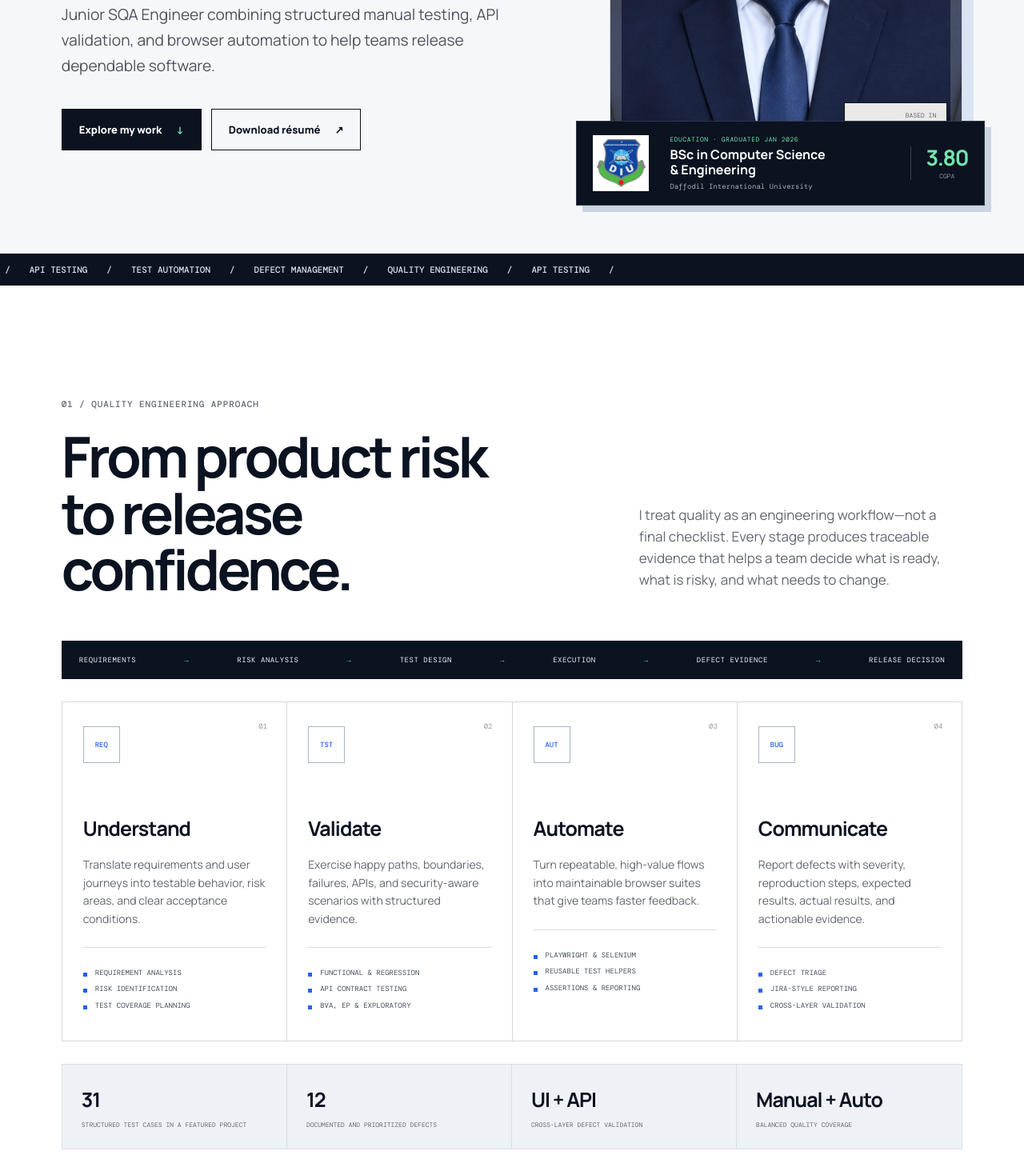
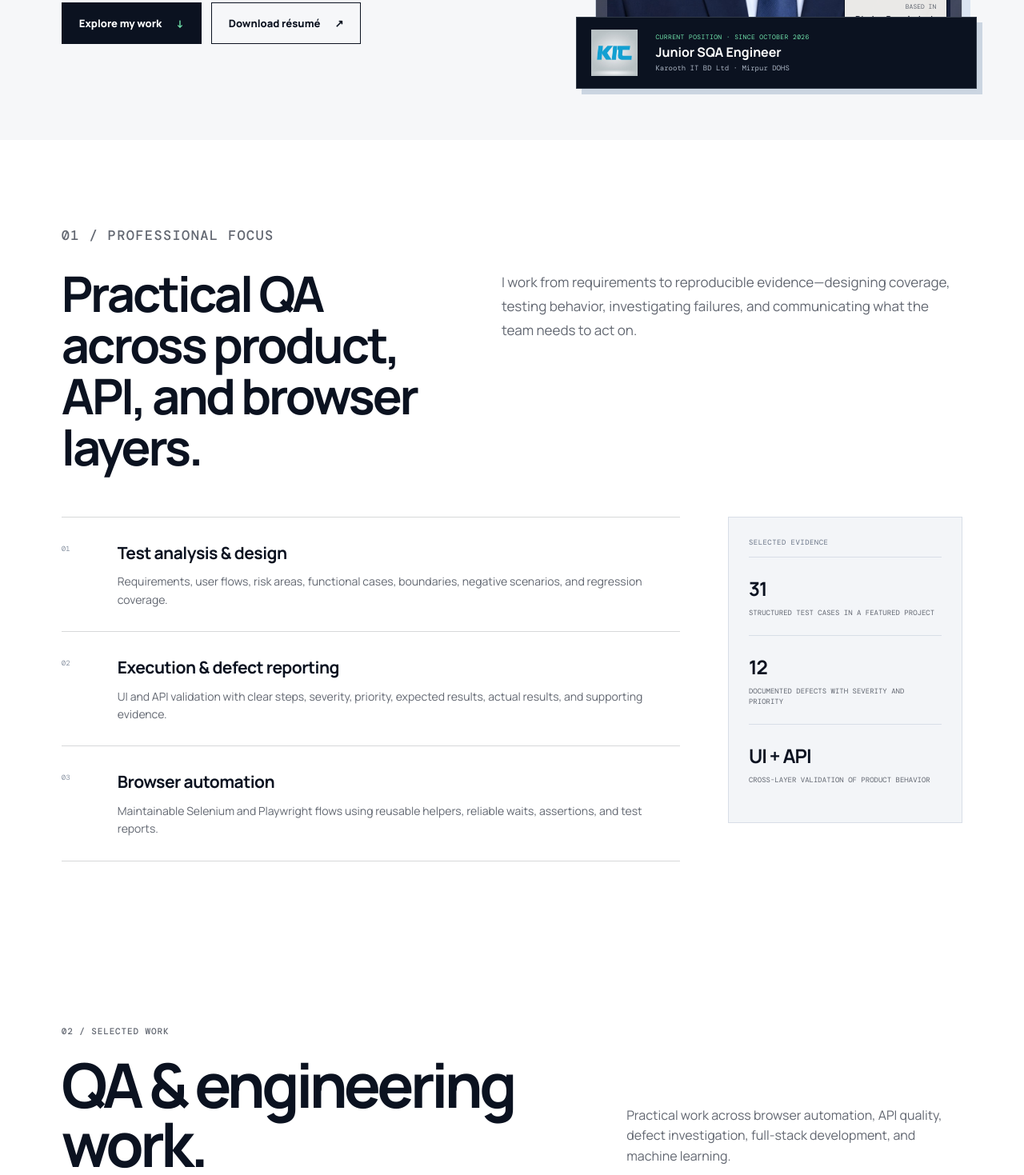
Before and after one commit to Fahimfaisaltalha/Talha_SQA_Portfolio, a plain HTML site: page dist/index.html in a window 1280 px wide. Shown: the part 625-2094 px from the top of the page at 80% size. Drawn offline with nearby package versions, Linux system fonts and the light colour scheme.

Commit message:
Update Site source

```diff
--- a/dist/index.html
+++ b/dist/index.html
@@ -44,9 +44,12 @@
     <section class="hero" id="top">
       <div class="hero-grid">
         <div class="hero-copy reveal">
-          <p class="eyebrow"><span class="status-dot"></span> Available for SQA opportunities</p>
-          <h1>Software quality,<br>engineered with <em>evidence.</em></h1>
-          <p class="hero-lead">Junior SQA Engineer combining structured manual testing, API validation, and browser automation to help teams release dependable software.</p>
+          <p class="eyebrow"><span class="status-dot"></span> Quality assurance · Dhaka, Bangladesh</p>
+          <h1>Junior SQA<br>Engineer</h1>
+          <p class="hero-lead">I test web applications across the UI and API layers, document defects clearly, and automate repeatable browser workflows with Playwright and Selenium.</p>
+          <div class="hero-scope" aria-label="Core quality assurance capabilities">
+            <span>Manual testing</span><span>API testing</span><span>Test automation</span>
+          </div>
           <div class="hero-actions">
             <a class="button button-primary" href="#work">Explore my work <span aria-hidden="true">↓</span></a>
             <a class="button button-ghost" href="assets/Fahim-Faisal-Talha-Resume.pdf" download>Download résumé <span aria-hidden="true">↗</span></a>
@@ -59,71 +62,36 @@
             <span class="portrait-index" aria-hidden="true">PROFILE / 01</span>
             <div class="portrait-label"><span>Based in</span><strong>Dhaka, Bangladesh</strong></div>
           </div>
-          <div class="education-spotlight" aria-label="Education at Daffodil International University">
-            <div class="university-logo"><img src="assets/daffodil-international-university-logo.png" alt="Daffodil International University logo" width="1200" height="1200"></div>
-            <div class="education-copy">
-              <span class="education-label">Education · Graduated Jan 2026</span>
-              <strong>BSc in Computer Science<br>&amp; Engineering</strong>
-              <p>Daffodil International University</p>
+          <div class="current-role-spotlight" aria-label="Current position at Karooth IT BD Ltd">
+            <div class="current-company-logo"><img src="assets/karooth-it-logo.jpg" alt="Karooth IT Bangladesh logo" width="200" height="200"></div>
+            <div class="current-role-copy">
+              <span>Current position · Since October 2026</span>
+              <strong>Junior SQA Engineer</strong>
+              <p>Karooth IT BD Ltd · Mirpur DOHS</p>
             </div>
-            <div class="education-score"><strong>3.80</strong><span>CGPA</span></div>
           </div>
         </div>
       </div>
-      <div class="hero-marquee" aria-hidden="true">
-        <div><span>QUALITY ENGINEERING</span><i>/</i><span>API TESTING</span><i>/</i><span>TEST AUTOMATION</span><i>/</i><span>DEFECT MANAGEMENT</span><i>/</i><span>QUALITY ENGINEERING</span><i>/</i><span>API TESTING</span><i>/</i></div>
-      </div>
     </section>
 
-    <section class="quality-overview section-pad" id="approach">
-      <div class="quality-heading reveal">
-        <div>
-          <p class="section-kicker">01 / Quality engineering approach</p>
-          <h2>From product risk<br>to release confidence.</h2>
+    <section class="professional-summary section-pad" id="approach">
+      <div class="summary-heading reveal">
+        <p class="section-kicker">01 / Professional focus</p>
+        <h2>Practical QA across product, API, and browser layers.</h2>
+        <p>I work from requirements to reproducible evidence—designing coverage, testing behavior, investigating failures, and communicating what the team needs to act on.</p>
+      </div>
+      <div class="summary-content">
+        <div class="focus-list">
+          <article class="focus-row reveal"><span>01</span><div><h3>Test analysis &amp; design</h3><p>Requirements, user flows, risk areas, functional cases, boundaries, negative scenarios, and regression coverage.</p></div></article>
+          <article class="focus-row reveal"><span>02</span><div><h3>Execution &amp; defect reporting</h3><p>UI and API validation with clear steps, severity, priority, expected results, actual results, and supporting evidence.</p></div></article>
+          <article class="focus-row reveal"><span>03</span><div><h3>Browser automation</h3><p>Maintainable Selenium and Playwright flows using reusable helpers, reliable waits, assertions, and test reports.</p></div></article>
         </div>
-        <p>I treat quality as an engineering workflow—not a final checklist. Every stage produces traceable evidence that helps a team decide what is ready, what is risky, and what needs to change.</p>
-      </div>
-
-      <div class="qa-pipeline reveal" aria-label="Quality assurance workflow">
-        <span>Requirements</span><i>→</i><span>Risk analysis</span><i>→</i><span>Test design</span><i>→</i><span>Execution</span><i>→</i><span>Defect evidence</span><i>→</i><span>Release decision</span>
-      </div>
-
-      <div class="quality-grid">
-        <article class="quality-step reveal">
-          <span class="step-index">01</span>
-          <div class="step-icon" aria-hidden="true">REQ</div>
-          <h3>Understand</h3>
-          <p>Translate requirements and user journeys into testable behavior, risk areas, and clear acceptance conditions.</p>
-          <ul><li>Requirement analysis</li><li>Risk identification</li><li>Test coverage planning</li></ul>
-        </article>
-        <article class="quality-step reveal">
-          <span class="step-index">02</span>
-          <div class="step-icon" aria-hidden="true">TST</div>
-          <h3>Validate</h3>
-          <p>Exercise happy paths, boundaries, failures, APIs, and security-aware scenarios with structured evidence.</p>
-          <ul><li>Functional & regression</li><li>API contract testing</li><li>BVA, EP & exploratory</li></ul>
-        </article>
-        <article class="quality-step reveal">
-          <span class="step-index">03</span>
-          <div class="step-icon" aria-hidden="true">AUT</div>
-          <h3>Automate</h3>
-          <p>Turn repeatable, high-value flows into maintainable browser suites that give teams faster feedback.</p>
-          <ul><li>Playwright & Selenium</li><li>Reusable test helpers</li><li>Assertions & reporting</li></ul>
-        </article>
-        <article class="quality-step reveal">
-          <span class="step-index">04</span>
-          <div class="step-icon" aria-hidden="true">BUG</div>
-          <h3>Communicate</h3>
-          <p>Report defects with severity, reproduction steps, expected results, actual results, and actionable evidence.</p>
-          <ul><li>Defect triage</li><li>Jira-style reporting</li><li>Cross-layer validation</li></ul>
-        </article>
-      </div>
-
-      <div class="evidence-bar reveal">
-        <div><strong>31</strong><span>Structured test cases in a featured project</span></div>
-        <div><strong>12</strong><span>Documented and prioritized defects</span></div>
-        <div><strong>UI + API</strong><span>Cross-layer defect validation</span></div>
-        <div><strong>Manual + Auto</strong><span>Balanced quality coverage</span></div>
+        <aside class="summary-evidence reveal" aria-label="Selected quality assurance evidence">
+          <span class="evidence-label">Selected evidence</span>
+          <div><strong>31</strong><p>Structured test cases in a featured project</p></div>
+          <div><strong>12</strong><p>Documented defects with severity and priority</p></div>
+          <div><strong>UI + API</strong><p>Cross-layer validation of product behavior</p></div>
+        </aside>
       </div>
     </section>
 
@@ -220,6 +188,7 @@
       </div>
       <div class="education-row reveal">
         <p class="section-kicker">Education</p>
+        <div class="education-logo"><img src="assets/daffodil-international-university-logo.png" alt="Daffodil International University logo" width="1200" height="1200"></div>
         <div><h3>BSc in Computer Science & Engineering</h3><p>Daffodil International University · Ashulia, Dhaka</p></div>
         <div class="education-meta"><strong>3.80</strong><span>CGPA · Jan 2026</span></div>
       </div>
--- a/dist/styles.css
+++ b/dist/styles.css
@@ -40,16 +40,19 @@ button { font: inherit; }
 .menu-toggle, .mobile-menu { display: none; }
 
 .hero { padding-top: 84px; min-height: 100vh; background: var(--paper); }
-.hero-grid { min-height: calc(100vh - 130px); display: grid; grid-template-columns: 1.08fr .92fr; align-items: center; gap: clamp(42px, 6vw, 100px); max-width: 1440px; margin: auto; padding: 70px clamp(20px, 6vw, 90px) 60px; }
+.hero-grid { min-height: calc(100vh - 84px); display: grid; grid-template-columns: 1.08fr .92fr; align-items: center; gap: clamp(42px, 6vw, 100px); max-width: 1360px; margin: auto; padding: 64px clamp(20px, 6vw, 90px); }
 .hero-grid > *, .intro-grid > *, .project-featured > *, .project-grid > *, .skills-layout > *, .research-grid > * { min-width: 0; }
 .eyebrow, .section-kicker, .project-type { font: 500 11px/1.4 var(--mono); letter-spacing: .08em; text-transform: uppercase; }
 .eyebrow { display: flex; align-items: center; gap: 10px; margin: 0 0 28px; }
 .status-dot { width: 9px; height: 9px; border-radius: 50%; background: #65bd49; box-shadow: 0 0 0 5px rgba(101, 189, 73, .14); animation: pulse 2s infinite; }
 @keyframes pulse { 50% { box-shadow: 0 0 0 9px rgba(101, 189, 73, 0); } }
-.hero h1 { margin: 0; max-width: 820px; font-size: clamp(58px, 7vw, 102px); line-height: .91; letter-spacing: -.065em; font-weight: 800; }
+.hero h1 { margin: 0; max-width: 760px; font-size: clamp(58px, 6.3vw, 92px); line-height: .94; letter-spacing: -.055em; font-weight: 800; }
 .hero h1 em { position: relative; color: var(--orange); font-style: normal; }
 .hero h1 em::after { content: ""; position: absolute; height: 8px; left: 4%; right: -2%; bottom: 1px; background: var(--orange); transform: rotate(-2deg); }
 .hero-lead { max-width: 610px; margin: 36px 0 0; color: #4e535c; font-size: clamp(17px, 1.5vw, 21px); line-height: 1.65; }
+.hero-scope { display: flex; flex-wrap: wrap; gap: 0; margin-top: 26px; border-block: 1px solid #d8dee7; }
+.hero-scope span { padding: 10px 18px 10px 0; margin-right: 18px; color: #4c5868; font: 9px var(--mono); letter-spacing: .04em; text-transform: uppercase; }
+.hero-scope span + span::before { content: "/"; margin-right: 18px; color: #a1a9b5; }
 .hero-actions { display: flex; flex-wrap: wrap; gap: 12px; margin-top: 38px; }
 .button { min-height: 52px; display: inline-flex; align-items: center; justify-content: center; gap: 18px; padding: 13px 21px; border: 1px solid var(--ink); font-size: 13px; font-weight: 800; transition: transform .2s, background .2s, color .2s; }
 .button:hover { transform: translateY(-3px); }
@@ -57,8 +60,8 @@ button { font: inherit; }
 .button-primary span { color: var(--lime); }
 .button-ghost:hover { background: var(--white); }
 
-.profile-visual { position: relative; width: min(100%, 600px); justify-self: end; padding: 0 0 58px 42px; }
-.portrait-frame { position: relative; height: clamp(510px, 53vw, 670px); overflow: hidden; background: #dfe3ea; border: 1px solid #c9d1dc; box-shadow: 14px 14px 0 #dbe4f2; }
+.profile-visual { position: relative; width: min(100%, 490px); justify-self: end; padding: 0 0 48px 24px; }
+.portrait-frame { position: relative; height: clamp(420px, 43vw, 540px); overflow: hidden; background: #dfe3ea; border: 1px solid #c9d1dc; box-shadow: 10px 10px 0 #dbe4f2; }
 .portrait-frame::after { content: ""; position: absolute; inset: 0; border: 14px solid rgba(255,255,255,.18); pointer-events: none; }
 .portrait-frame > img { width: 100%; height: 100%; display: block; object-fit: cover; object-position: 50% 24%; filter: saturate(.88) contrast(1.03); }
 .portrait-index { position: absolute; top: 18px; right: 18px; padding: 8px 10px; background: var(--ink); color: var(--lime); font: 9px var(--mono); letter-spacing: .08em; }
@@ -77,6 +80,12 @@ button { font: inherit; }
 .education-score strong, .education-score span { display: block; }
 .education-score strong { color: var(--lime); font-size: 27px; line-height: 1; letter-spacing: -.05em; }
 .education-score span { margin-top: 5px; color: #89929e; font: 8px var(--mono); }
+.current-role-spotlight { position: absolute; left: 0; right: -18px; bottom: 0; z-index: 2; display: grid; grid-template-columns: 64px 1fr; align-items: center; gap: 16px; padding: 15px 18px; background: var(--ink); color: var(--white); border: 1px solid #303946; box-shadow: 7px 7px 0 #cbd5e1; }
+.current-company-logo { width: 58px; height: 58px; overflow: hidden; background: var(--white); }
+.current-company-logo img { width: 100%; height: 100%; object-fit: cover; display: block; }
+.current-role-copy span { display: block; color: var(--lime); font: 8px var(--mono); letter-spacing: .05em; text-transform: uppercase; }
+.current-role-copy strong { display: block; margin-top: 5px; font-size: 16px; line-height: 1.2; }
+.current-role-copy p { margin: 4px 0 0; color: #aab4c2; font: 9px var(--mono); }
 
 .hero-visual { background: var(--ink); color: var(--white); border: 1px solid #2b3441; box-shadow: 18px 18px 0 var(--blue); transform: rotate(1.5deg); }
 .visual-topbar, .visual-footer { display: flex; align-items: center; justify-content: space-between; padding: 14px 18px; border-bottom: 1px solid #2d3540; font: 10px var(--mono); letter-spacing: .08em; }
@@ -104,7 +113,23 @@ button { font: inherit; }
 .hero-marquee i { font-style: normal; }
 @keyframes marquee { to { transform: translateX(-50%); } }
 
-.section-pad { padding: clamp(92px, 11vw, 170px) clamp(20px, 6vw, 90px); }
+.section-pad { padding: clamp(78px, 8vw, 120px) clamp(20px, 6vw, 90px); }
+.professional-summary { background: var(--white); }
+.summary-heading { max-width: 1180px; margin: 0 auto 55px; display: grid; grid-template-columns: 1fr 1.2fr; column-gap: 70px; }
+.summary-heading .section-kicker { grid-column: 1 / -1; margin-bottom: 25px; }
+.summary-heading h2 { margin: 0; font-size: clamp(38px, 4.8vw, 64px); line-height: 1.04; letter-spacing: -.05em; }
+.summary-heading > p { margin: 3px 0 0; color: var(--muted); font-size: 17px; line-height: 1.75; }
+.summary-content { max-width: 1180px; margin: auto; display: grid; grid-template-columns: 1.45fr .55fr; gap: 60px; align-items: start; }
+.focus-list { border-top: 1px solid var(--line); }
+.focus-row { display: grid; grid-template-columns: 46px 1fr; gap: 24px; padding: 28px 0; border-bottom: 1px solid var(--line); }
+.focus-row > span { padding-top: 5px; color: #8993a2; font: 9px var(--mono); }
+.focus-row h3 { margin: 0 0 8px; font-size: 21px; letter-spacing: -.025em; }
+.focus-row p { margin: 0; max-width: 710px; color: var(--muted); font-size: 14px; }
+.summary-evidence { padding: 25px; background: #f3f5f8; border: 1px solid #d8dee7; }
+.evidence-label { display: block; margin-bottom: 12px; color: #697486; font: 9px var(--mono); letter-spacing: .05em; text-transform: uppercase; }
+.summary-evidence > div { padding: 20px 0; border-top: 1px solid #d8dee7; }
+.summary-evidence strong { display: block; font-size: 24px; letter-spacing: -.04em; }
+.summary-evidence p { margin: 5px 0 0; color: var(--muted); font: 9px/1.5 var(--mono); text-transform: uppercase; }
 .quality-overview { background: var(--white); }
 .quality-heading { max-width: 1320px; margin: 0 auto 55px; display: grid; grid-template-columns: 1.2fr .8fr; gap: 9vw; align-items: end; }
 .quality-heading .section-kicker { margin-bottom: 22px; }
@@ -144,7 +169,7 @@ button { font: inherit; }
 .section-heading > p { max-width: 420px; margin: 0 0 8px; color: var(--muted); }
 .project { max-width: 1320px; margin: 0 auto 30px; border: 1px solid var(--line); background: var(--paper); }
 .project-featured { display: grid; grid-template-columns: 1.15fr .85fr; }
-.project-art { min-height: 520px; overflow: hidden; position: relative; }
+.project-art { min-height: 440px; overflow: hidden; position: relative; }
 .automation-art { display: grid; place-items: center; background: #dbe7f8; }
 .browser-frame { width: 80%; background: var(--white); border: 2px solid var(--ink); box-shadow: 14px 14px 0 var(--ink); transform: rotate(-3deg); }
 .browser-bar { height: 38px; display: flex; align-items: center; gap: 6px; padding: 0 12px; border-bottom: 2px solid var(--ink); }
@@ -171,7 +196,7 @@ button { font: inherit; }
 .text-link span { color: var(--orange); }
 .project-grid { max-width: 1320px; margin: 0 auto; display: grid; grid-template-columns: 1fr 1fr; gap: 30px; }
 .project-card { margin: 0; }
-.project-card .project-art { min-height: 360px; }
+.project-card .project-art { min-height: 300px; }
 .api-art { display: grid; place-content: center; background: var(--ink); color: var(--white); padding: 40px; }
 .api-request { display: grid; grid-template-columns: auto 1fr auto; align-items: center; width: min(480px, 100%); border: 1px solid #3d4652; font: 10px var(--mono); }
 .api-request span, .api-request b { padding: 10px; color: var(--lime); }
@@ -209,7 +234,9 @@ button { font: inherit; }
 .experience-details p { margin-top: 0; }
 .role-tags { display: flex; flex-wrap: wrap; gap: 7px; margin-top: 18px; }
 .role-tags span { padding: 5px 8px; border: 1px solid #435062; color: #aeb7c4; font: 8px var(--mono); text-transform: uppercase; }
-.education-row { max-width: 1320px; margin: 70px auto 0; display: grid; grid-template-columns: .55fr 1.8fr .65fr; gap: 50px; align-items: end; }
+.education-row { max-width: 1320px; margin: 70px auto 0; display: grid; grid-template-columns: .42fr 82px 1.8fr .65fr; gap: 35px; align-items: center; }
+.education-logo { width: 76px; height: 76px; display: grid; place-items: center; background: var(--white); }
+.education-logo img { width: 68px; height: 68px; object-fit: contain; }
 .education-row p { margin: 10px 0 0; color: #89919d; }
 .education-meta { text-align: right; }
 .education-meta strong, .education-meta span { display: block; }
@@ -273,11 +300,17 @@ footer a { color: var(--lime); }
   .mobile-menu a { padding: 13px 0; border-bottom: 1px solid var(--line); font-weight: 800; }
   .hero-grid, .intro-grid, .project-featured, .skills-layout { grid-template-columns: minmax(0, 1fr); }
   .hero-grid { padding-top: 60px; }
-  .profile-visual { width: min(92%, 620px); justify-self: center; margin: 10px auto 20px; }
+  .profile-visual { width: min(90%, 480px); justify-self: center; margin: 10px auto 20px; }
   .hero-visual { max-width: 660px; width: 90%; margin: 10px auto 20px; }
   .intro-grid, .skills-layout { gap: 50px; }
   .project-featured .project-art { min-height: 440px; }
   .quality-heading { grid-template-columns: 1fr; gap: 28px; }
+  .summary-heading { grid-template-columns: 1fr; row-gap: 24px; }
+  .summary-heading .section-kicker { grid-column: auto; margin-bottom: 0; }
+  .summary-content { grid-template-columns: 1fr; gap: 38px; }
+  .summary-evidence { display: grid; grid-template-columns: repeat(3, 1fr); gap: 18px; }
+  .summary-evidence .evidence-label { grid-column: 1 / -1; }
+  .summary-evidence > div { border-top: 1px solid #d8dee7; }
   .quality-grid { grid-template-columns: repeat(2, minmax(0, 1fr)); }
   .evidence-bar { grid-template-columns: repeat(2, 1fr); }
   .evidence-bar div:nth-child(2) { border-right: 0; }
@@ -299,8 +332,9 @@ footer a { color: var(--lime); }
   .hero-actions { display: grid; }
   .hero-visual { width: calc(100% - 14px); box-shadow: 10px 10px 0 var(--blue); }
   .profile-visual { width: 100%; padding: 0; }
-  .portrait-frame { height: min(118vw, 590px); box-shadow: 10px 10px 0 var(--blue); }
+  .portrait-frame { height: min(108vw, 480px); box-shadow: 8px 8px 0 #dbe4f2; }
   .education-spotlight { position: relative; left: auto; right: auto; bottom: auto; grid-template-columns: 60px 1fr auto; gap: 12px; margin: 18px 0 0; padding: 14px; box-shadow: 7px 7px 0 var(--lime); }
+  .current-role-spotlight { position: relative; left: auto; right: auto; bottom: auto; margin-top: 14px; box-shadow: none; }
   .university-logo { width: 54px; height: 54px; }
   .university-logo img { width: 48px; height: 48px; }
   .education-copy strong { font-size: 13px; }
@@ -319,6 +353,10 @@ footer a { color: var(--lime); }
   .qa-pipeline { justify-content: flex-start; }
   .quality-grid { grid-template-columns: 1fr; }
   .quality-step { min-height: 0; }
+  .summary-heading { display: block; }
+  .summary-heading > p { margin-top: 22px; }
+  .summary-content { gap: 28px; }
+  .summary-evidence { display: block; }
   .step-icon { margin-bottom: 40px; }
   .evidence-bar { grid-template-columns: 1fr; }
   .evidence-bar div { border-right: 0; border-bottom: 1px solid #d8dee7; }
```
